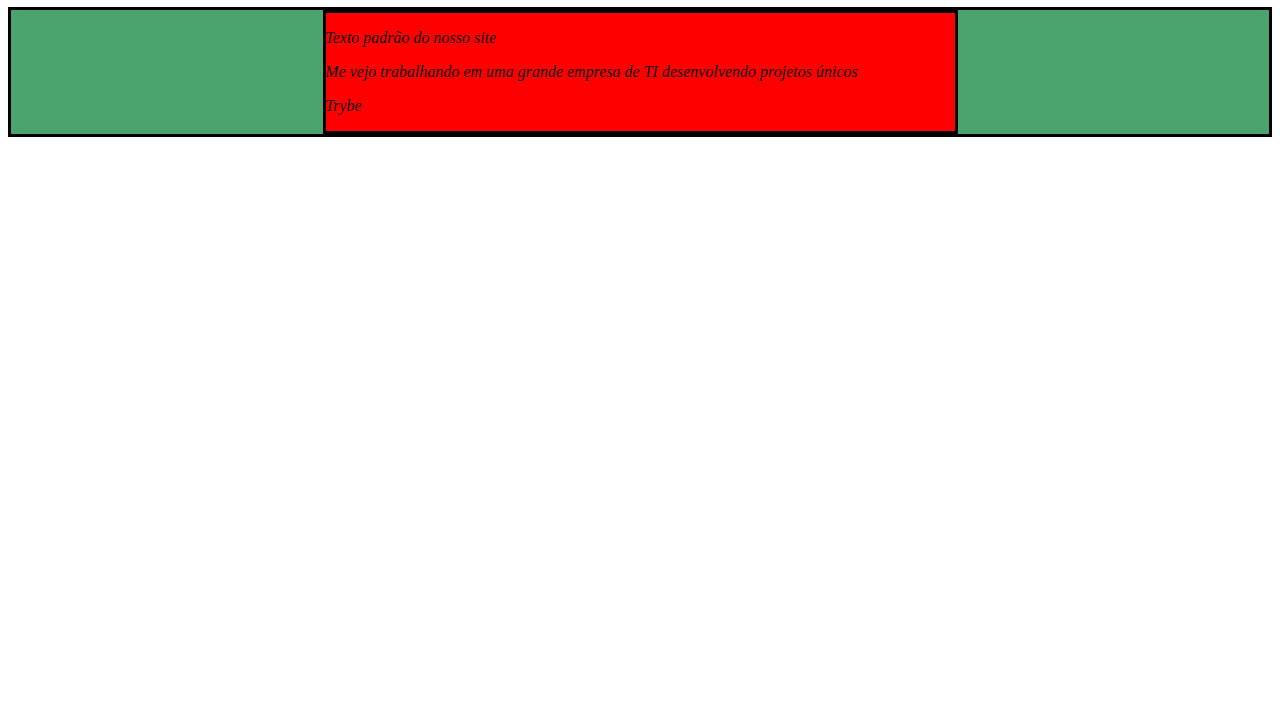
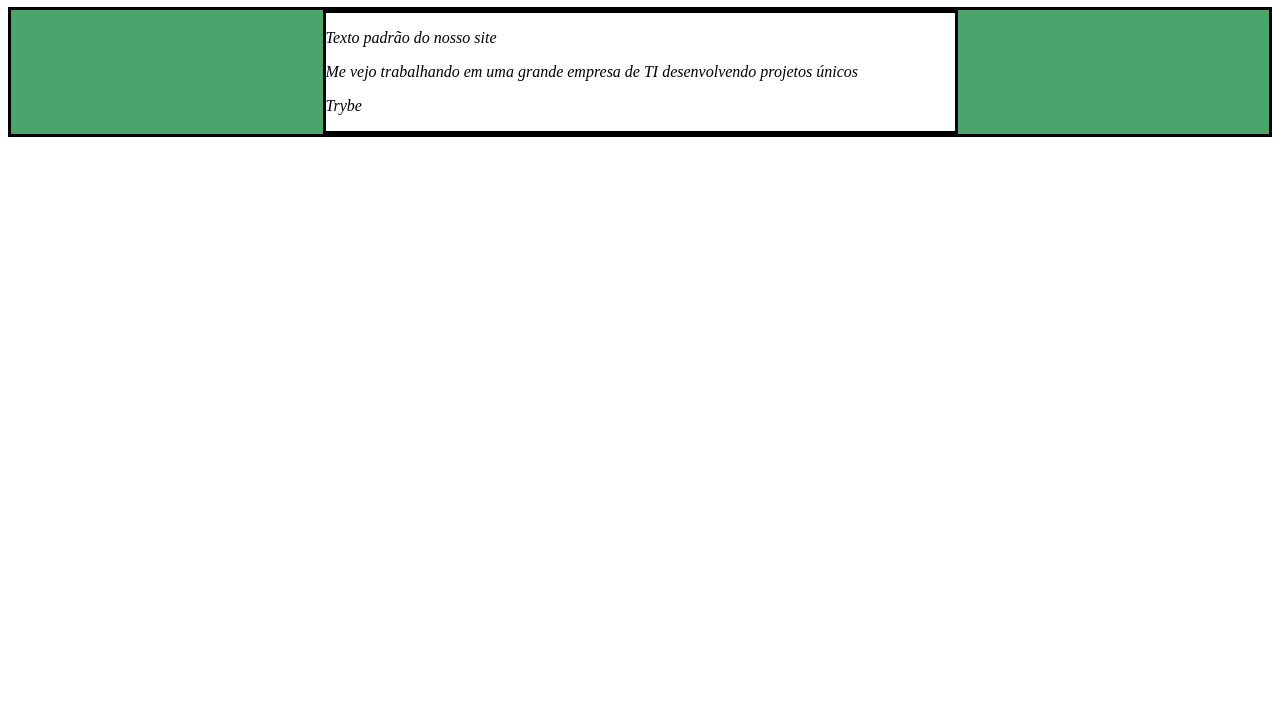
Before and after one commit to Campanaaa/Exercicios-Trybe, a plain HTML site: page bloco-5-javaScript-DOM-Eventos-WebStorage/index.html in a window 1280 px wide. Shown: the part 73-800 px from the top of the page. Drawn offline with Linux system fonts and the light colour scheme.

Commit message:
Completa ex 3

```diff
--- a/bloco-5-javaScript-DOM-Eventos-WebStorage/index.html
+++ b/bloco-5-javaScript-DOM-Eventos-WebStorage/index.html
@@ -60,7 +60,7 @@ Crie uma função que exiba o conteúdo de todas as tags <p> no console.
 
         document.getElementById("future").innerText = 'Me vejo trabalhando em uma grande empresa de TI desenvolvendo projetos únicos';
         document.getElementsByClassName("main-content")[0].style.backgroundColor = 'rgb(76,164,109)';
-
+        document.getElementsByTagName("section")[0].style.backgroundColor = 'white';
     </script>
 </body>
 
```
